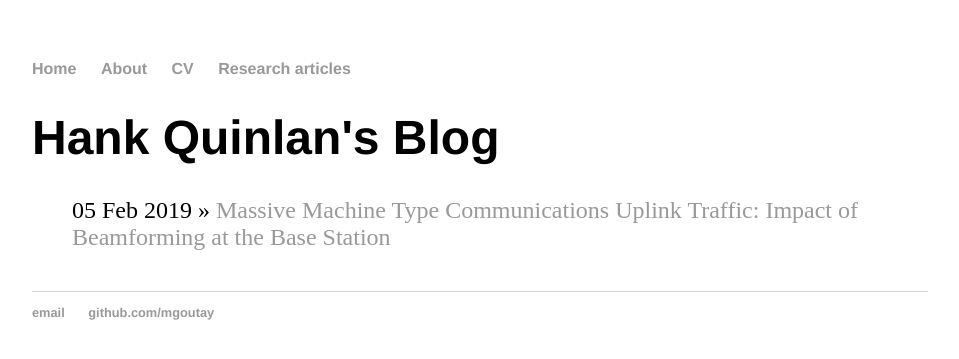
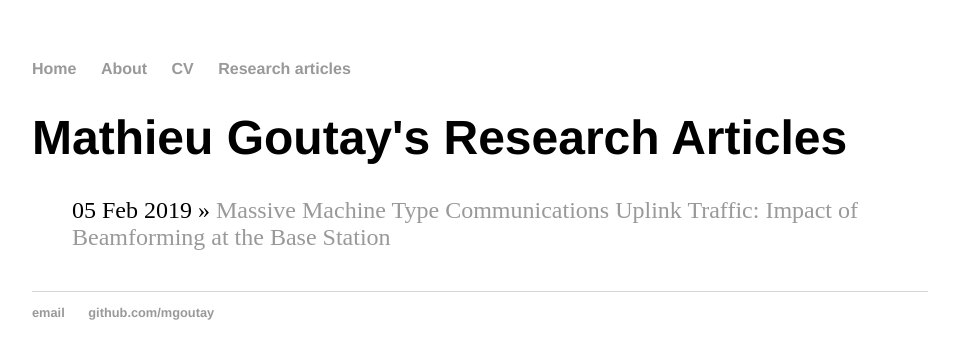
Before and after one commit to mgoutay/mgoutay.github.io, a Jekyll site: the page built from blog/index.html, in a window 1280 px wide. Shown: the top 359 px of the page, without its empty margins (160-1119 px from the left). Built offline with Jekyll 4.4.1, drawn with Linux system fonts in a browser that asks for light colours.

Commit message:
Update index.html

```diff
--- a/blog/index.html
+++ b/blog/index.html
@@ -1,6 +1,6 @@
 ---
 layout: default
-title: Hank Quinlan's Blog
+title: Mathieu Goutay's Research Articles
 ---
 	<h1>{{ page.title }}</h1>
 	<ul class="posts">
```
